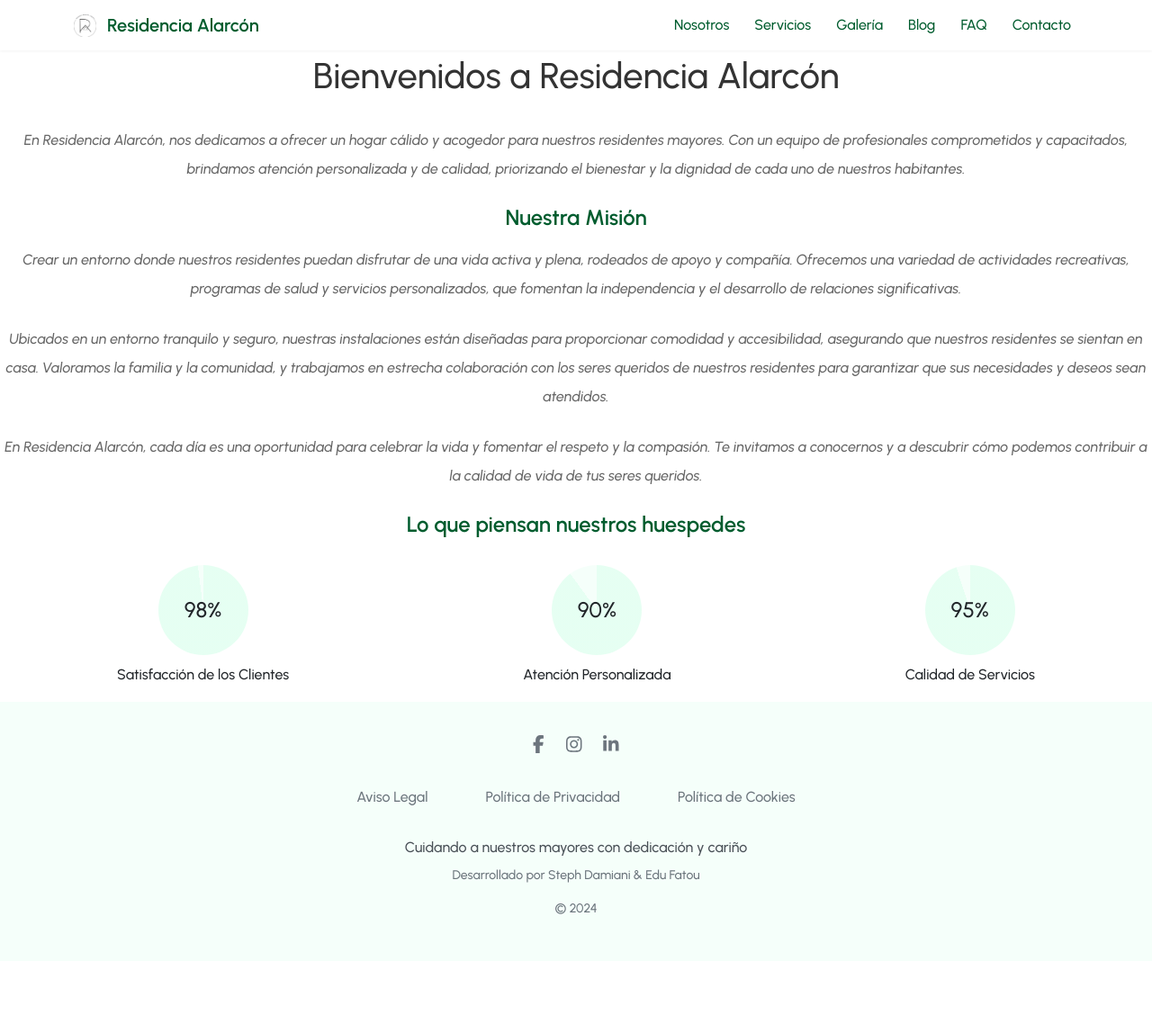
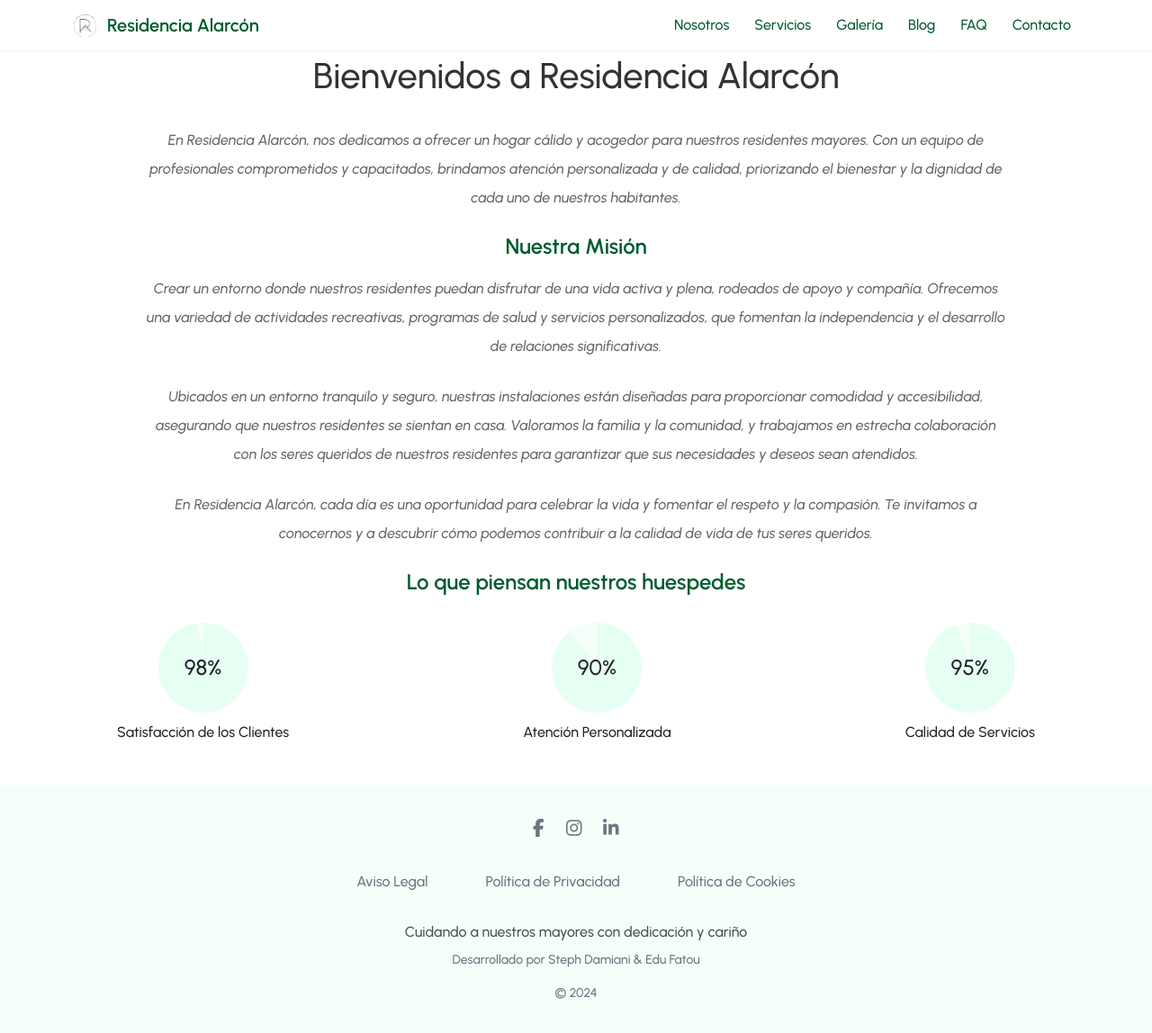
Before and after one commit to steph-d989/residencia_alarcon, a React (Vite) app in the folder client/: page /nosotros in a window 1280 px wide. Shown: the top 1148 px of the page at 90% size. Before the commit the page ends 1068 px from the top, so only its background shows below. Built offline with nearby package versions, Linux system fonts and the light colour scheme.

Commit message:
Arreglo form telefono, margen Team, footer services

```diff
--- a/client/src/styles/components/_Footer.scss
+++ b/client/src/styles/components/_Footer.scss
@@ -5,6 +5,7 @@
     background-color: $mint-cream;
     color: $blueish-black;
     padding: 2rem 0;
+    margin-top: 2rem;
 
     .container {
         .social-links {
--- a/client/src/styles/components/_Team.scss
+++ b/client/src/styles/components/_Team.scss
@@ -4,7 +4,7 @@
   text-align: center;
 
   .introduction {
-    margin: 20px 0 30px 0;
+    margin: 20px 10rem 30px 10rem;
 
     h1 {
       text-align: center;
```
